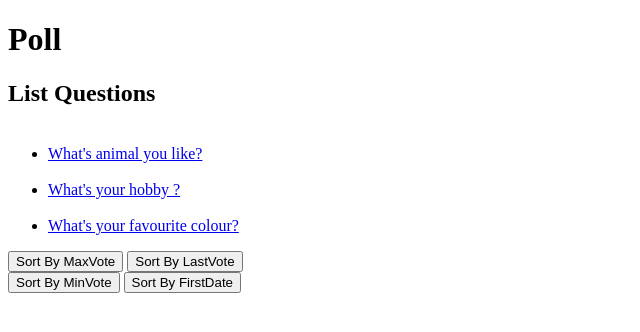
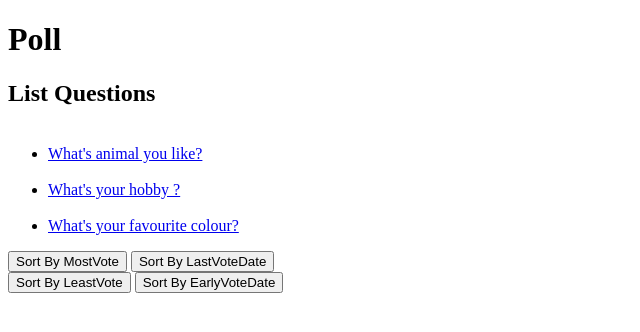
Before and after one commit to Charnchanok-Thuppasutthi/pythonAnyWhere, a Django app: page /poll/ in a window 1280 px wide. Shown: the top 332 px of the page, without its empty margins (0-640 px from the left). Run offline with Django 3.2, Linux system fonts and the light colour scheme; data comes from the database, SQL or seed files in the repository.

Commit message:
edit button sort name

```diff
--- a/g3site/polls/templates/polls/index.html
+++ b/g3site/polls/templates/polls/index.html
@@ -19,11 +19,11 @@
             <p>No polls are available.</p>
         {% endif %}
          <form action="{% url 'polls:sortQ'%}" method="GET">
-            <input value="Sort By MaxVote" type="submit" name="inputVoteMax">
-            <input value="Sort By LastVote" type="submit" name="inputDateLast">
+            <input value="Sort By MostVote" type="submit" name="inputVoteMax">
+            <input value="Sort By LastVoteDate" type="submit" name="inputDateLast">
             <br>
-            <input value="Sort By MinVote" type="submit" name="inputVoteMin">
-            <input value="Sort By FirstDate" type="submit" name="inputDateFirst">
+            <input value="Sort By LeastVote" type="submit" name="inputVoteMin">
+            <input value="Sort By EarlyVoteDate" type="submit" name="inputDateFirst">
         </form>
       </body>
 </html>
--- a/g3site/polls/views.py
+++ b/g3site/polls/views.py
@@ -55,17 +55,17 @@ def sortingQuestion(request ):
     request_type3 = request.GET.get("inputVoteMin")
     request_type4 = request.GET.get("inputDateFirst")
 
-    if (request_type == "Sort By MaxVote"):
+    if (request_type == "Sort By MostVote"):
             context = {'sorted_question_list': Question.objects.all().order_by('-allVote')}
             return render(request , "polls/index.html" , context)
-    elif (request_type3 == "Sort By MinVote"):
+    elif (request_type3 == "Sort By LeastVote"):
         context = {'sorted_question_list': Question.objects.all().order_by('allVote')}
         return render(request , "polls/index.html" , context)
 
-    elif (request_type2 == "Sort By LastVote"):
+    elif (request_type2 == "Sort By LastVoteDate"):
                 context = {'sorted_question_list': Question.objects.all().order_by('-lastVote') }
                 return render(request , "polls/index.html" ,context)
-    elif (request_type4 == 'Sort By FirstDate'):
+    elif (request_type4 == 'Sort By EarlyVoteDate'):
                 context = {'sorted_question_list': Question.objects.all().order_by('lastVote') }
                 return render(request , "polls/index.html" ,context)
 
@@ -77,16 +77,16 @@ def sortingVote(request ,question_id):
     request_type3 = request.GET.get("inputVoteMin")
     request_type4 = request.GET.get("inputDateFirst")
 
-    if (request_type == "Sort By MaxVote"):
+    if (request_type == "Sort By MostVote"):
         context = {'question': question ,'choice_all': question.choice_set.all().order_by('-votes')}
         return render(request , "polls/results.html" , context)
-    elif (request_type3 == "Sort By MinVote"):
+    elif (request_type3 == "Sort By LeastVote"):
         context = {'question': question ,'choice_all': question.choice_set.all().order_by('votes')}
         return render(request , "polls/results.html" , context)
 
-    elif (request_type2 == "Sort By LastVote"):
+    elif (request_type2 == "Sort By LastVoteDate"):
         context = {'question': question ,'choice_all': question.choice_set.all().order_by('-lastVote') }
         return render(request , "polls/results.html" ,context)
-    elif (request_type4 == 'Sort By FirstDate'):
+    elif (request_type4 == 'Sort By EarlyVoteDate'):
         context = {'question': question ,'choice_all': question.choice_set.all().order_by('lastVote') }
         return render(request , "polls/results.html" ,context)
```
Also changed, not shown: g3site/polls/templates/polls/results.html (+4 -4 lines).
